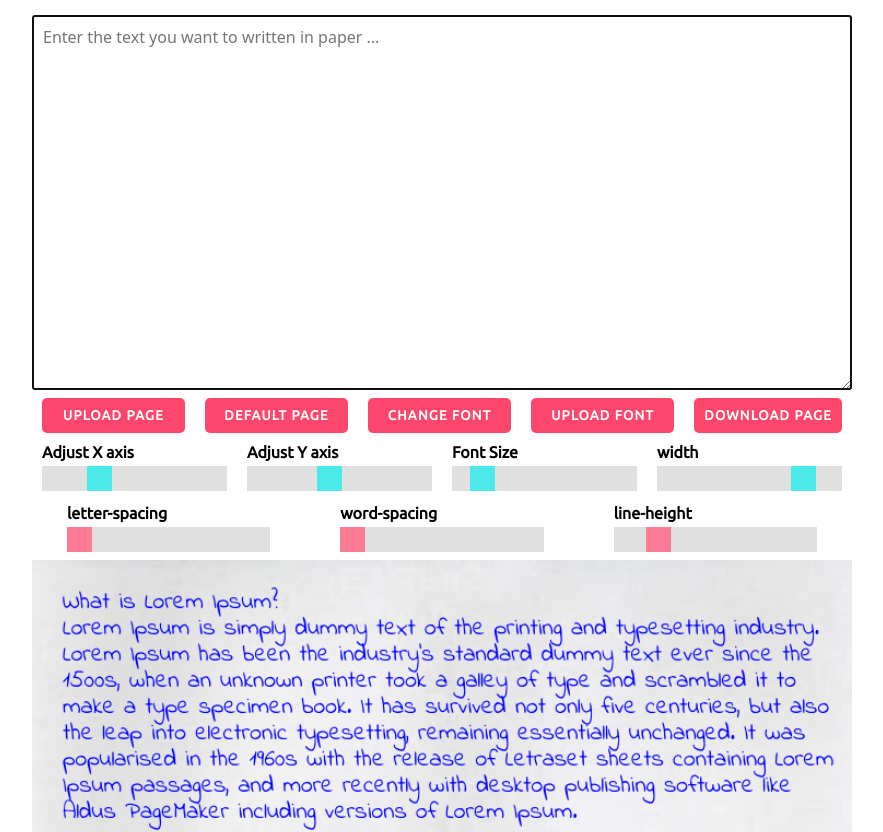
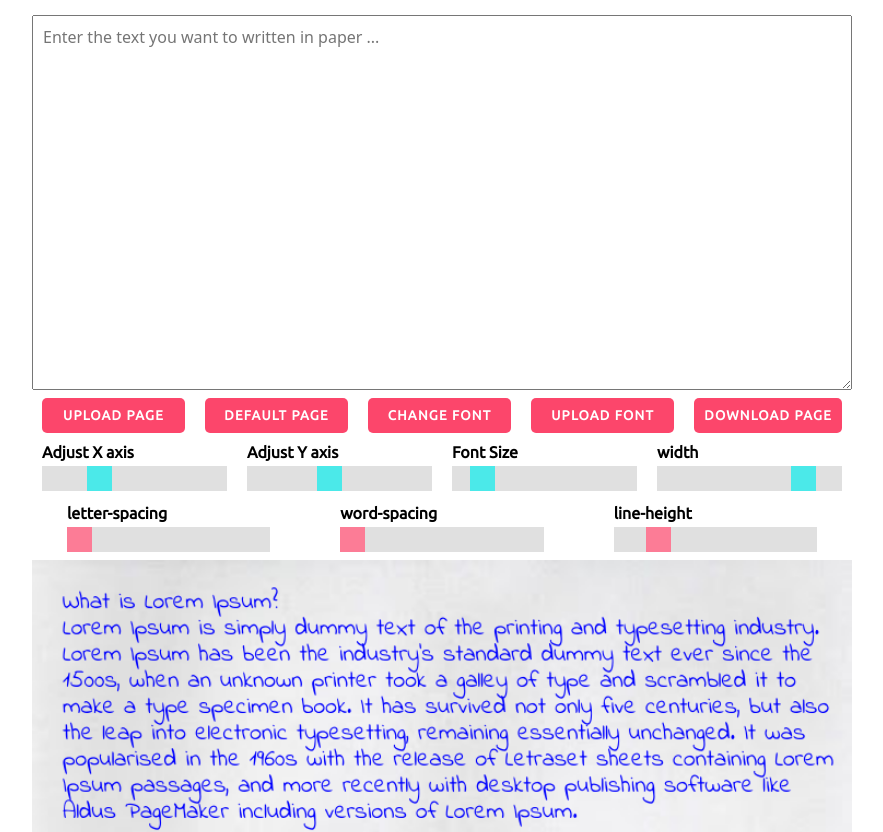
Before and after one commit to souvikdas-dev/assignment-maker, a plain HTML site: page index.html in a window 1280 px wide. Shown: the top 832 px of the page, without its empty margins (198-1081 px from the left). Drawn offline with Linux system fonts and the light colour scheme.

Commit message:
Update index.html

```diff
--- a/index.html
+++ b/index.html
@@ -27,8 +27,8 @@
     <div class="body">
         <main>
             <div class="input">
-                <textarea name="inputText" id="inputText" placeholder="Enter the text you want to written in paper ..."
-                    autofocus></textarea>
+                <textarea name="inputText" id="inputText"
+                    placeholder="Enter the text you want to written in paper ..."></textarea>
             </div>
             <div class="options">
                 <div class="buttons">
@@ -60,11 +60,13 @@
                 <div class="rangev2">
                     <div class="itm">
                         <label for="adjLetterSpacing">letter-spacing</label>
-                        <input type="range" name="letter-spacing" id="adjLetterSpacing" value="0" min="0" max="15" step="0.1"/>
+                        <input type="range" name="letter-spacing" id="adjLetterSpacing" value="0" min="0" max="15"
+                            step="0.1" />
                     </div>
                     <div class="itm">
                         <label for="adjWordSpacing">word-spacing</label>
-                        <input type="range" name="word-spacing" id="adjWordSpacing" value="0" min="0" max="20" step="0.1"/>
+                        <input type="range" name="word-spacing" id="adjWordSpacing" value="0" min="0" max="20"
+                            step="0.1" />
                     </div>
                     <div class="itm">
                         <label for="adjLineHeight">line-height</label>
```
